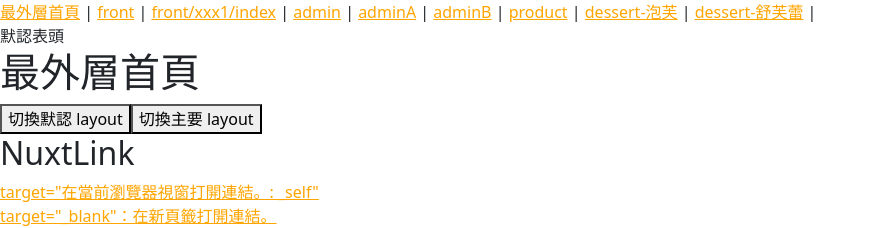
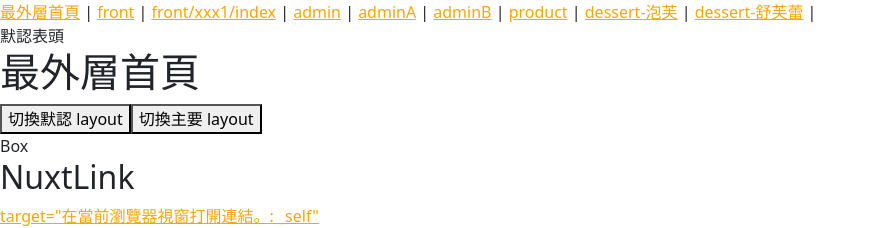
Before and after one commit to MizuYang/nuxt3-hexschool, a Nuxt app: page / in a window 1280 px wide. Shown: the top 228 px of the page, without its empty margins (0-876 px from the left). Built offline with nearby package versions, Linux system fonts and the light colour scheme; no server answers.

Commit message:
新增 week3: component.client + <ClientOnly>

```diff
--- /dev/null
+++ b/components/Box.client.vue
@@ -0,0 +1,11 @@
+<script setup>
+
+</script>
+
+<template>
+  <div>
+    Box
+  </div>
+</template>
+
+<style lang='scss' scope></style>
--- a/pages/index.vue
+++ b/pages/index.vue
@@ -72,6 +72,11 @@ function changeLayout(lauoytName) {
       <button type="button" @click="changeLayout('main-layout')">切換主要 layout</button>
     </div>
 
+    <!-- component.client -->
+    <ClientOnly>
+      <Box />
+    </ClientOnly>
+
 
     <!-- NuxtLink -->
     <div>
```
